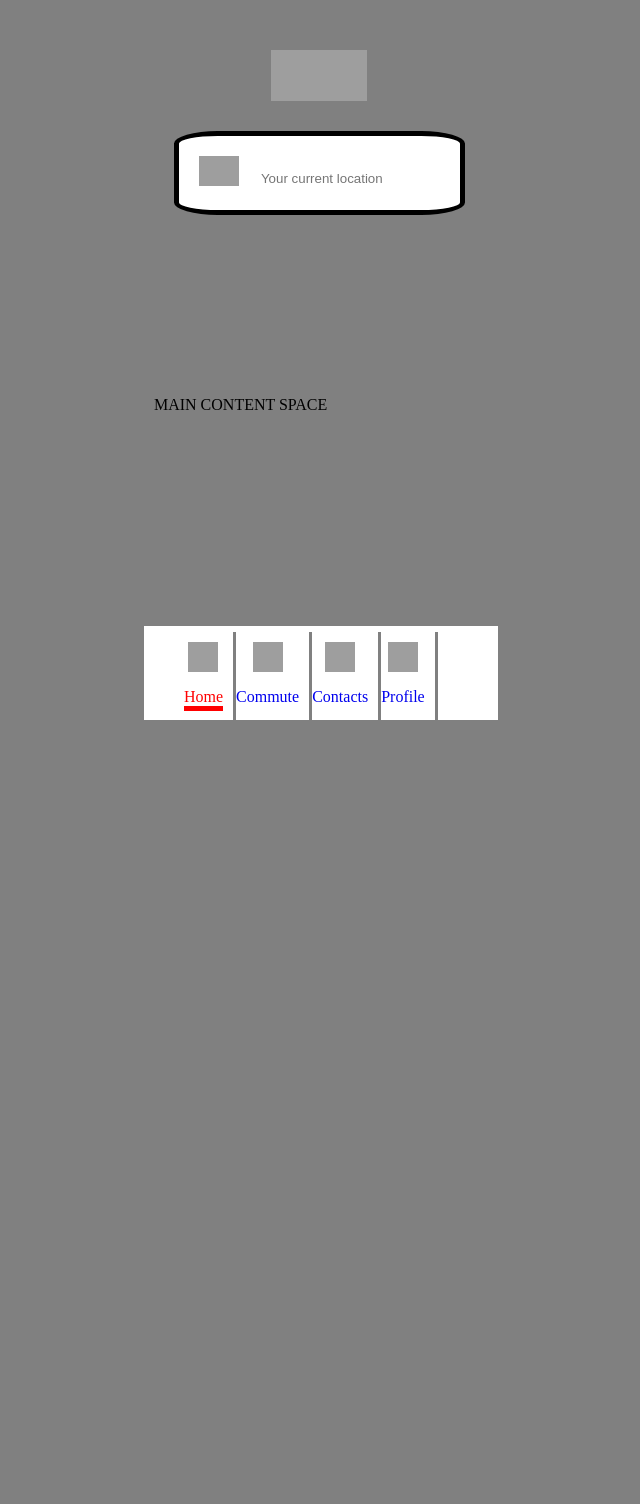
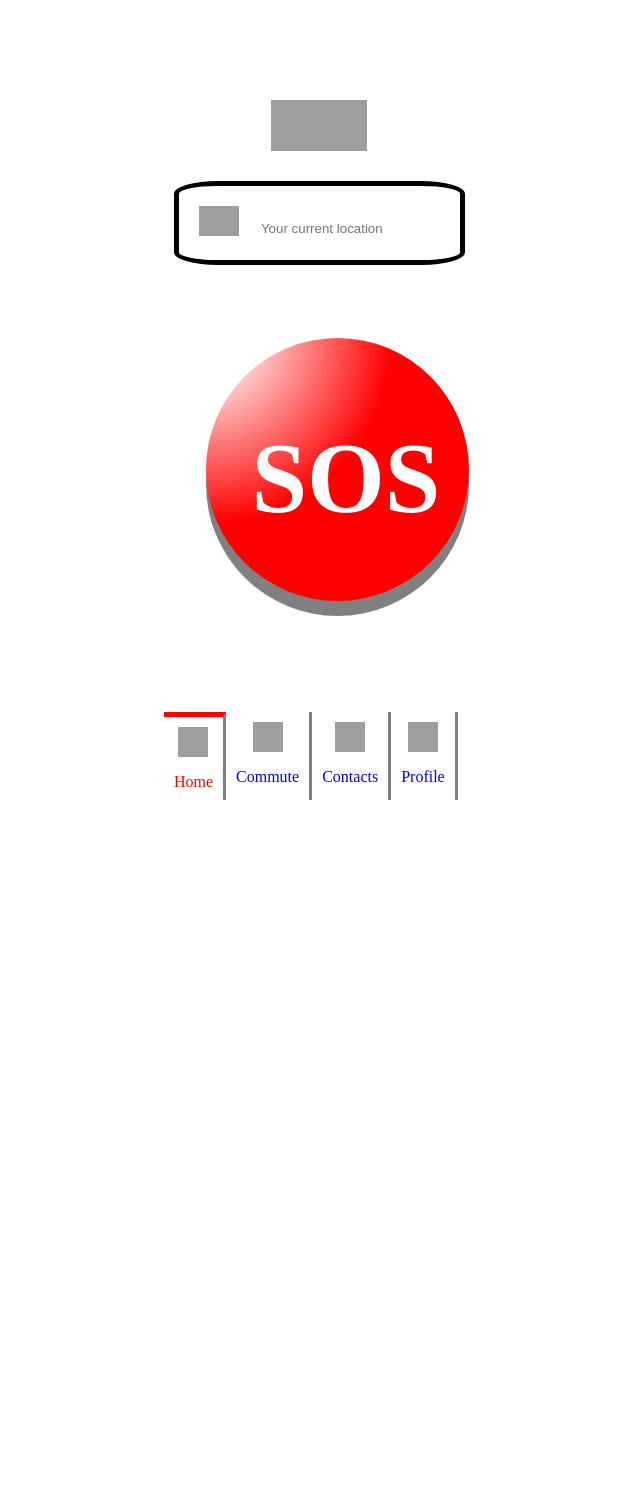
Before and after one commit to infante0000/SOSpicious, a PHP site: page /general.html in a window 1280 px wide. Shown: the whole page, without its empty margins (242-882 px from the left). Before the commit the page ends 720 px from the top, so only its background shows below. Run offline with PHP 8.4, Linux system fonts and the light colour scheme; grey boxes are pictures that could not be loaded.

Commit message:
General updates
Added a button at the middle of the screen and sort of fixed the bottom navbar (just keep the screen white to hide the messy parts).

Also added another file to test some few things, you may delete if necessary

```diff
--- a/html/general.css
+++ b/html/general.css
@@ -2,6 +2,9 @@
    .main_container{
     display: block;
     align-items: center;
+    background-color: white;
+    max-height: 800px;
+    max-width: 388px;
   }
 
   /*Header styles*/
@@ -50,22 +53,25 @@
   }
 
 
-  /*Footer styles*/
+  /*Bottom Navbar styles*/
 
   footer{
     background: white;
     height: 94px;
     width: 354px;
     overflow: hidden;
-    bottom: 10%;
+    bottom: 0;
     position: fixed;
+
   }
 
   .items{
     display:flex;
+    align-content: left;
     align-items: center;
     flex-direction: column;
-    margin-left: -10px;
+
+    margin-left: 0px;
     margin-top: -10px;
     border-top-width: 0px;
     border-left-width: 0px;
@@ -82,6 +88,7 @@
   }
 
   .nvb_items{
+    margin-left: -20px;
     list-style: none;
     display: flex;
     flex-direction: row;
@@ -93,12 +100,13 @@
 
   .ACTIVE{
     color: red;
-    border-top-width: 0px;
+    border-bottom-width: 0px;
     border-left-width: 0px;
-    border-right-width: 0px;
-    border-bottom: 5px;
+    border-top: 5px;
+    border-right: 3px;
+    border-right-color: grey;
     border-style: solid;
-    border-color: red;
+    border-top-color: red;
   }
 
   /*General styles, for whole document*/
@@ -110,13 +118,15 @@
     padding: 10cm;
     max-width: 388px;
     max-height: 800px;
+    overflow: hidden;
+    margin-top: -60px;
+    height: 800px;
   }
 
   body div{
     display: flex;
     flex-direction: column;
-    height:fit-content;
-    max-height: 94px;
+    height: fit-content;
     max-width: 354px;
     padding: 10px;
 
@@ -128,3 +138,29 @@
   a{
     text-decoration: none;
   }
+
+  .SOS_btn {
+    height: 263px;
+    width: 263px;
+    background-color: red;
+    background: rgb(255,255,255);
+    background: radial-gradient(circle at top left, rgba(255,255,255,1) 5%, rgba(255,0,0,1) 50%);
+    border-radius: 50%;
+    align-self: center;
+    filter: drop-shadow(0px 15px 0px grey);
+  }
+
+  .btn_label{
+    padding: 132px;
+    margin-left: -87px;
+    margin-top: -50px;
+    text-align: center;
+    font-size: 100px;
+    color: white;
+  }
+
+  .content_container{
+    width: auto;
+    height: auto;
+
+  }
--- a/html/general.html
+++ b/html/general.html
@@ -11,7 +11,7 @@
     <link rel="stylesheet" href="general.css">
 </head>
 
-<body class="grey_bg ">
+<body >
 
     <div class="general_header">
         <div>
@@ -28,25 +28,30 @@
 
     </div>
     <div class="main_container">
-        <a>MAIN CONTENT SPACE</a>
-        <!--Has flexbox properties, may cause issues-->
+
+        <a href="#">
+            <!--Has flexbox properties, may cause issues-->
         <div class="content_container">
+            <span class="SOS_btn">
+                <div class="btn_label"><b>SOS</b></div>
+            </span>
         </div>
+        </a>
     </div>
 
 
 
 
 
-
+<!--Bottom Navbar, kind of messy-->
     <footer>
         <nav class="nav_bar">
             <ul class ="nvb_items">
                 <li>
                     <a href="#">
-                        <div class="items">
+                        <div class="items ACTIVE">
                             <img src="https://www.freeiconspng.com/uploads/home-page-icon-0.png" class="item_img">
-                            <p class="tagline ACTIVE">Home</p>
+                            <p class="tagline ">Home</p>
                         </div>
                     </a>
                 </li>
```
Also changed, not shown: html/general01.css (added, +31 -0 lines), html/general01.html (added, +21 -0 lines).
